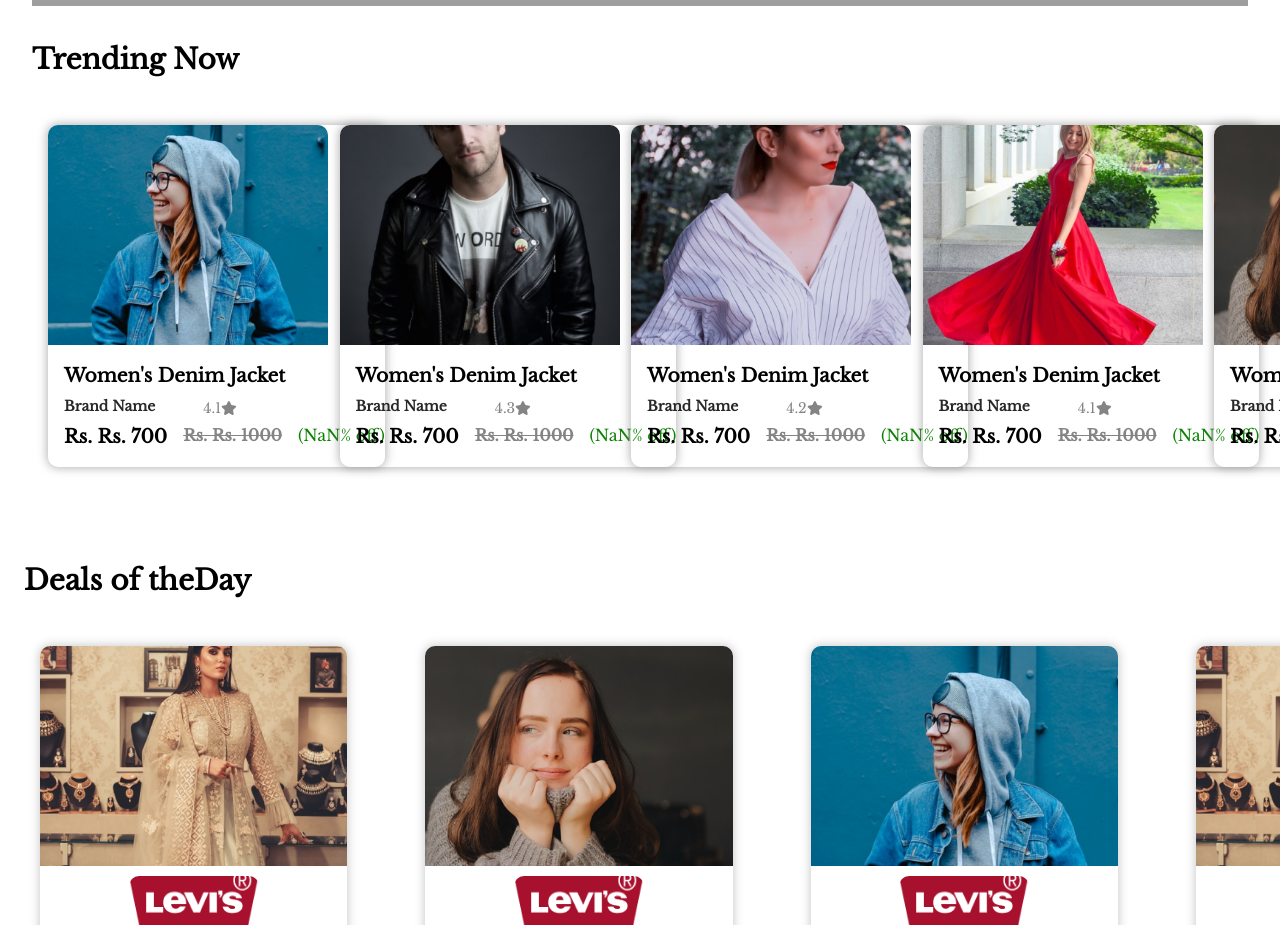
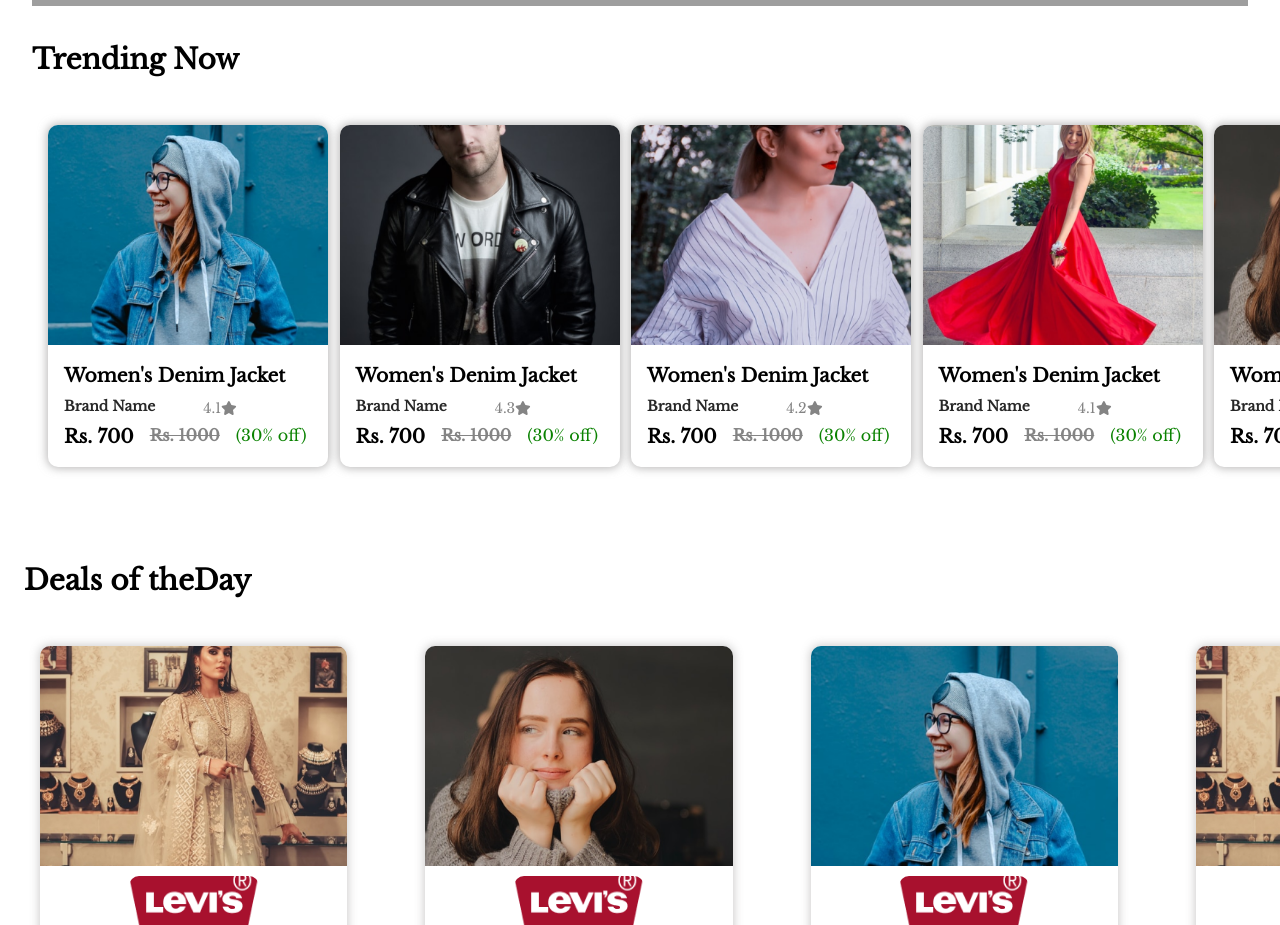
Before and after one commit to AndriaSalah/E-commerce-UI, a React (Create React App) app in the folder Website/e-commerce-ui/: page / in a window 1280 px wide. Shown: the part 1002-1927 px from the top of the page. Built offline with nearby package versions, Linux system fonts and the light colour scheme; grey boxes are pictures that could not be loaded.

Commit message:
Filters bar close/open animtation
--added an animation for the filters bar when it opens and closes

--fixed an issue in trending offer component that occurred due to changing the products cards api

```diff
--- a/Website/e-commerce-ui/src/Components/Home/TrendingNow/TrendingNow.js
+++ b/Website/e-commerce-ui/src/Components/Home/TrendingNow/TrendingNow.js
@@ -12,45 +12,45 @@ const TrendingItemsData = [
         ItemName:"Women's Denim Jacket",
         BrandName: "Brand Name",
         score: 4.1,
-        ActualPrice:"Rs. 1000",
-        OfferPrice:"Rs. 700",
-        SalePercentage: "(-30% off)",
+        ActualPrice:1000,
+        OfferPrice:700,
+        SalePercentage: 30,
         ImgSrc : image5
     },
     {
         ItemName:"Women's Denim Jacket",
         BrandName: "Brand Name",
         score: 4.3,
-        ActualPrice:"Rs. 1000",
-        OfferPrice:"Rs. 700",
-        SalePercentage: "(-30% off)",
+        ActualPrice:1000,
+        OfferPrice:700,
+        SalePercentage: 30,
         ImgSrc : image2
     },
     {
         ItemName:"Women's Denim Jacket",
         BrandName: "Brand Name",
         score: 4.2,
-        ActualPrice:"Rs. 1000",
-        OfferPrice:"Rs. 700",
-        SalePercentage: "(-30% off)",
+        ActualPrice:1000,
+        OfferPrice:700,
+        SalePercentage: 30,
         ImgSrc : image3
     },
     {
         ItemName:"Women's Denim Jacket",
         BrandName: "Brand Name",
         score: 4.1,
-        ActualPrice:"Rs. 1000",
-        OfferPrice:"Rs. 700",
-        SalePercentage: "(-30% off)",
+        ActualPrice:1000,
+        OfferPrice:700,
+        SalePercentage: 30,
         ImgSrc : image4
     },
     {
         ItemName:"Women's Denim Jacket",
         BrandName: "Brand Name",
         score: 4.4,
-        ActualPrice:"Rs. 1000",
-        OfferPrice:"Rs. 700",
-        SalePercentage: "(-30% off)",
+        ActualPrice:1000,
+        OfferPrice:700,
+        SalePercentage: 30,
         ImgSrc : image1
     }
 ]
--- a/Website/e-commerce-ui/src/Components/Pages/Products.css
+++ b/Website/e-commerce-ui/src/Components/Pages/Products.css
@@ -1,5 +1,5 @@
 .Products{
     display: flex;
     justify-content: space-around;
-
+    overflow-x: hidden;
 }
--- a/Website/e-commerce-ui/src/Components/Products/ProductDisplay/ProductsDisplay.css
+++ b/Website/e-commerce-ui/src/Components/Products/ProductDisplay/ProductsDisplay.css
@@ -1,16 +1,19 @@
 .ProductDisplay{
     width: 75%;
     margin: 1rem 0;
+    transition-duration: 0.4s;
+
 }
 .Expand{
     width: 100% !important;
 }
 .ProductDisplay .swiper{
-    padding: 2rem;
+    padding: 2rem 0.5rem;
+
 }
+.Expand .swiper{
+    margin-right:1rem;
 
-.Expand .swiper{
-    padding: 1rem !important;
 }
 .ProductDisplay .swiper-pagination{
     bottom: 5px !important;
--- a/Website/e-commerce-ui/src/Components/Products/ProductDisplay/ProductsDisplay.js
+++ b/Website/e-commerce-ui/src/Components/Products/ProductDisplay/ProductsDisplay.js
@@ -22,7 +22,7 @@ const ProductsDisplay = ({Shown, ShowFiltersBar, Products})=>{
                     slidesPerView={Shown? 4:5}
                     navigation={true}
                     pagination={{clickable: true, type: "bullets"}}
-                    grid={{rows:2 , fill:"row"}}
+                    grid={{rows:2 , fill:"row" }}
                     className={'men'}
                 >
                     {
--- a/Website/e-commerce-ui/src/Components/Products/ProductFilters/ProductFilters.css
+++ b/Website/e-commerce-ui/src/Components/Products/ProductFilters/ProductFilters.css
@@ -5,15 +5,17 @@
     font-family: 'Libre Baskerville', serif;
     width: 20rem;
     height: 50rem;
+    left: 0;
     box-shadow: 0 0 10px 1px rgba(138, 136, 136, 0.44);
     -webkit-box-shadow: 0 0 10px 1px rgba(138, 136, 136, 0.44);
     -moz-box-shadow: 0 0 10px 1px rgba(138, 136, 136, 0.44);
     border-radius: 10px;
-    transition-duration: 0.5s;
+    transition-duration: 0.5s ;
     margin: 1rem;
 }
 .Hide{
-    display: none;
+    left: -30rem;
+    opacity: 0;
 }
 .ProductFilters .Container{
     margin: 1rem;
--- a/Website/e-commerce-ui/src/Components/Products/ProductFilters/ProductFilters.js
+++ b/Website/e-commerce-ui/src/Components/Products/ProductFilters/ProductFilters.js
@@ -52,7 +52,7 @@ const ProductFilters = ({Shown, ShowFiltersBar, SetFilteredProducts}) => {
 
 
     return (
-        <div className={"ProductFilters " + (!Shown ? "Hide" : "")}>
+        <div className={"ProductFilters " + (!Shown ? "Hide absolute" : "")}>
             <div className={"Container"}>
                 <SelectedTags
                     tags={Tags}
--- a/Website/e-commerce-ui/src/Components/Products/ProductFilters/Section/Section.css
+++ b/Website/e-commerce-ui/src/Components/Products/ProductFilters/Section/Section.css
@@ -11,124 +11,6 @@
     outline: none;
     border: none;
 }
-
-
-
-
-.control {
-    font-family: arial, serif;
-    display: block;
-    position: relative;
-    padding-left: 30px;
-    margin-bottom: 5px;
-    padding-top: 3px;
-    cursor: pointer;
-    font-size: 16px;
-}
-.control input {
-    position: absolute;
-    z-index: -1;
-    opacity: 0;
-}
-.control_indicator {
-    position: absolute;
-    top: 2px;
-    left: 0;
-    height: 20px;
-    width: 20px;
-    background: #e6e6e6;
-    border: 0 solid #000000;
-    border-radius: 6px;
-}
-.control:hover input ~ .control_indicator,
-.control input:focus ~ .control_indicator {
-    background: #cccccc;
-}
-
-.control input:checked ~ .control_indicator {
-    background: #848484;
-}
-.control:hover input:not([disabled]):checked ~ .control_indicator,
-.control input:checked:focus ~ .control_indicator {
-    background: #b7b7b7;
-}
-.control input:disabled ~ .control_indicator {
-    background: #e6e6e6;
-    opacity: 0.6;
-    pointer-events: none;
-}
-.control_indicator:after {
-    box-sizing: unset;
-    content: '';
-    position: absolute;
-    display: none;
-}
-.control input:checked ~ .control_indicator:after {
-    display: block;
-}
-.control-checkbox .control_indicator:after {
-    left: 8px;
-    top: 4px;
-    width: 3px;
-    height: 8px;
-    border: solid #ffffff;
-    border-width: 0 2px 2px 0;
-    transform: rotate(45deg);
-}
-.control-checkbox input:disabled ~ .control_indicator:after {
-    border-color: #7b7b7b;
-}
-.control-checkbox .control_indicator::before {
-    content: '';
-    display: block;
-    position: absolute;
-    left: 0;
-    top: 0;
-    width: 4.5rem;
-    height: 4.5rem;
-    margin-left: -1.3rem;
-    margin-top: -1.3rem;
-    background: #848484;
-    border-radius: 3rem;
-    opacity: 0.3;
-    z-index: 99999;
-}
-@keyframes s-ripple {
-    0% {
-        transform: scale(0);
-    }
-    20% {
-        transform: scale(1);
-    }
-    100% {
-        opacity: 0;
-        transform: scale(1);
-    }
-}
-@keyframes s-ripple-dup {
-    0% {
-        transform: scale(0);
-    }
-    30% {
-        transform: scale(1);
-    }
-    60% {
-        transform: scale(1);
-    }
-    100% {
-        opacity: 0;
-        transform: scale(1);
-    }
-}
-.control-checkbox input + .control_indicator::before {
-    animation: s-ripple 250ms ease-out;
-}
-.control-checkbox input:checked + .control_indicator::before {
-    animation-name: s-ripple-dup;
-}
-
-
-
 .ProductFilters span{
     display: block;
     width: 100%;
--- a/Website/e-commerce-ui/src/Components/Products/ProductFilters/SelectedTags/SelectedTags.css
+++ b/Website/e-commerce-ui/src/Components/Products/ProductFilters/SelectedTags/SelectedTags.css
@@ -20,6 +20,14 @@
     height: fit-content;
     padding:5px 12px;
     margin:2px;
+    opacity: 0;
+    transition: opacity 1s ;
+    animation: add 0.5s forwards;
+}
+@keyframes add {
+    100%{
+        opacity: 1;
+    }
 }
 .ProductFilters .Right__Button{
     text-align: right;
--- a/Website/e-commerce-ui/src/Components/Ui/ProductCards/ProductCards.css
+++ b/Website/e-commerce-ui/src/Components/Ui/ProductCards/ProductCards.css
@@ -2,6 +2,7 @@
     display: flex;
     width: fit-content;
     flex-direction: column;
+    background-color:white ;
     box-shadow: 0 0 10px 1px rgba(138, 136, 136, 0.63);
     -webkit-box-shadow: 0 0 10px 1px rgba(138, 136, 136, 0.63);
     -moz-box-shadow: 0 0 10px 1px rgba(59, 58, 58, 0.78);
```
